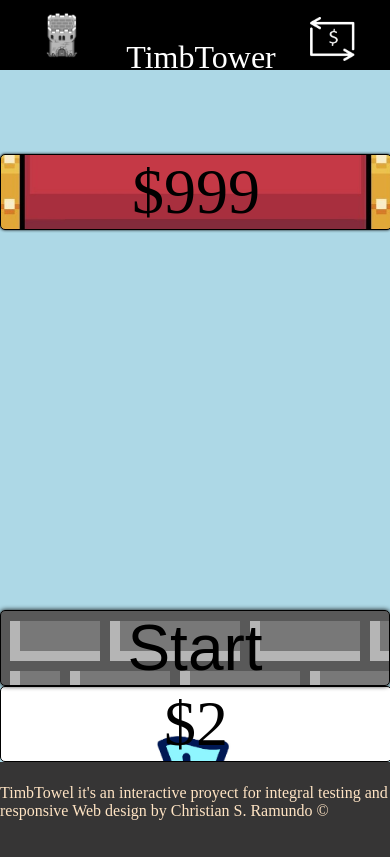
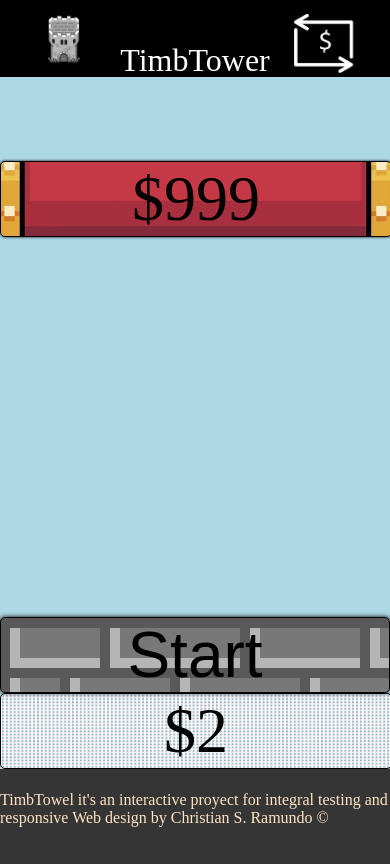
Before and after one commit to ChristianSRgit/TimbTowel, a plain HTML site: page index.html in a window 390 px wide. Drawn offline with Linux system fonts and the light colour scheme.

Commit message:
fin test timbtower 1.0

```diff
--- a/JS logic/mainTowerFuntions.js
+++ b/JS logic/mainTowerFuntions.js
@@ -117,7 +117,7 @@ let WinnerRound5 = 0;
 //it generate 3 random numbers
 function randomGen1(){
     if(Start = true && userStashObj.$ >=1){
-        alert("elige uno de los 3, solo hay 1 correcto,si elegis bien, pasas al prox nivel")
+        alert("Elige una de las 3 opciones, solo hay una correcta, si seleccionas bien, pasas al prox nivel. Al ganar el premio es el 50% del pool total")
 
         r1_1 = Math.random() * 20 * Math.PI ;
         r1_1 = Math.round(r1_1);
--- a/styles/StylesManqueta.css
+++ b/styles/StylesManqueta.css
@@ -21,15 +21,15 @@ body{
 
 #logo img{
     max-width: auto;
-    max-height: 3.75rem;
+    max-height: 8rem;
     margin-right: 50%;
     padding-top: 10%;
 }
 
 .reload{
     padding-top: 12%;
-    max-height: 3.75rem;
-    max-width: 3rem;
+    max-height: 4rem;
+    max-width: 4rem;
 }
 
 .topRow{
@@ -142,7 +142,7 @@ button{
 }
 .userPool{
     background-image: url(/media/$$$.png);
-    background-size:cover;
+    background-size:1%;
     background-color: #ccc;
 }
 
--- a/styles/mediaQueries.css
+++ b/styles/mediaQueries.css
@@ -5,6 +5,7 @@
     #header{
         display: flex;
         width: 100%;
+
     }
 
     #header div:nth-child(1){  /*" display:none hide MENU word"*/
@@ -23,6 +24,12 @@
         height: 120px;
         align-items: center;
         border-radius: 2%;
+    }
+    #logo img{
+        max-width: auto;
+        max-height: 4rem;
+        margin-right: 50%;
+        padding-top: 10%;
     }
     nav{
         width: 3.26rem;
```
Also changed, not shown: index.html (+1 -0 lines).
